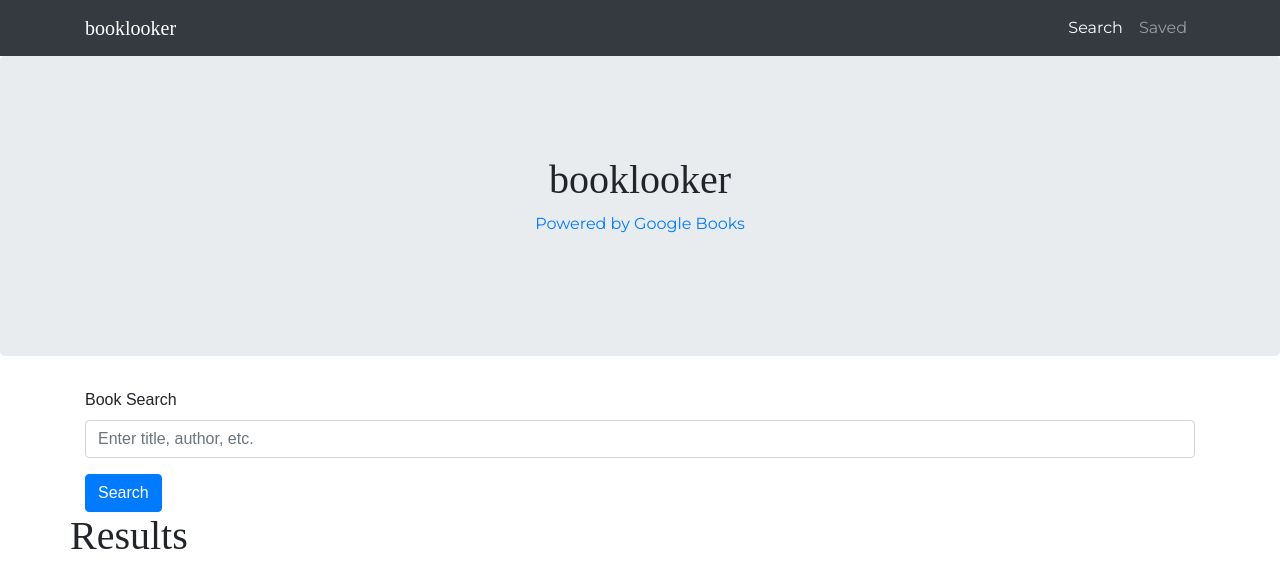
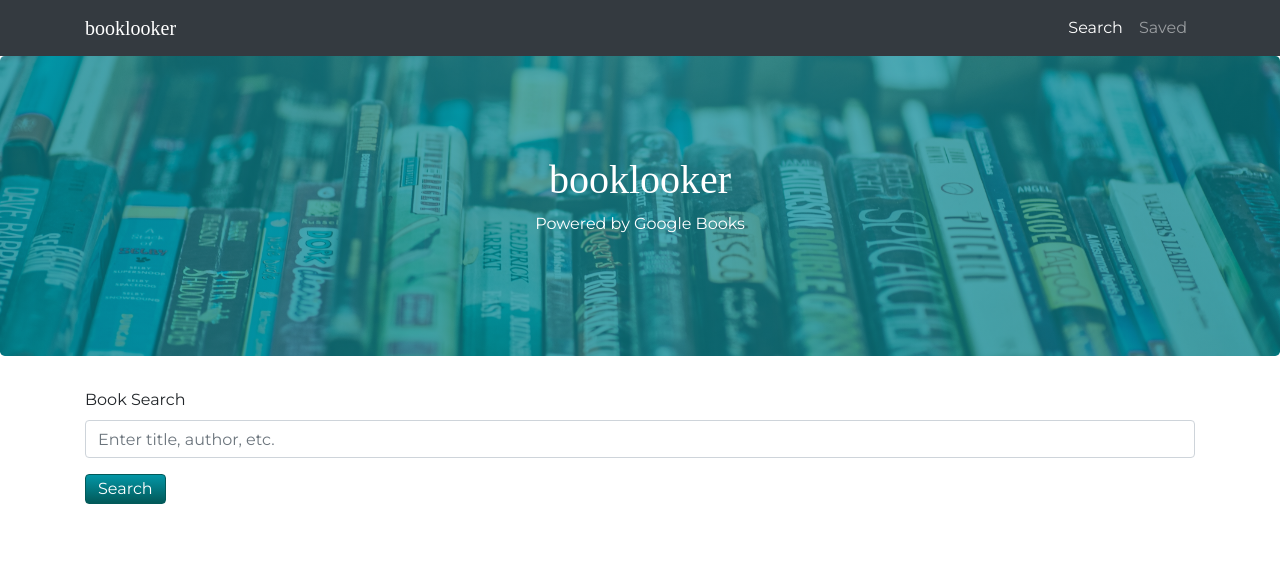
Before and after one commit to bartelto/booklooker, a React (Create React App) app in the folder client/: page / in a window 1280 px wide. Shown: the top 588 px of the page. Built offline with nearby package versions, Linux system fonts and the light colour scheme; a web font is replaced by a local one.

Commit message:
even better styling

```diff
--- a/client/public/index.html
+++ b/client/public/index.html
@@ -12,6 +12,7 @@
     <link rel="shortcut icon" href="%PUBLIC_URL%/favicon.ico">
     <link href="https://fonts.googleapis.com/css?family=Alice|Montserrat&display=swap" rel="stylesheet">
     <link rel="stylesheet" href="https://stackpath.bootstrapcdn.com/bootstrap/4.3.1/css/bootstrap.min.css" integrity="sha384-ggOyR0iXCbMQv3Xipma34MD+dH/1fQ784/j6cY/iJTQUOhcWr7x9JvoRxT2MZw1T" crossorigin="anonymous">
+    <script src="https://kit.fontawesome.com/9d112d245b.js" crossorigin="anonymous"></script>
     <!--
       Notice the use of %PUBLIC_URL% in the tags above.
       It will be replaced with the URL of the `public` folder during the build.
--- a/client/src/components/BookResult/index.js
+++ b/client/src/components/BookResult/index.js
@@ -1,7 +1,7 @@
 import React from "react";
 import "./style.css";
 
-function BookResult({ key, title, author, description, image, link, buttonText, saveBook }) {
+function BookResult({ key, title, author, description, image, link, buttonIcon, saveBook }) {
   return (
     <div className="book-result" key={key}>
       <h2 className="title">{title}</h2>
@@ -9,8 +9,10 @@ function BookResult({ key, title, author, description, image, link, buttonText,
       <img className="image" src={image} alt="book image" />
       <p className="description">{description}</p>
       <div className="btn-panel">
-        <a className="link btn btn-primary" href={link} target="_blank">View</a>
-        <span className="save-btn btn btn-primary" onClick={() => saveBook(title, author, description, image, link)}>{buttonText}</span>
+        <a className="link btn btn-primary" href={link} target="_blank"><i className="fas fa-eye"></i></a>
+        <div className="save-btn btn btn-primary" onClick={() => saveBook(title, author, description, image, link)}>
+          <i className={buttonIcon}></i>
+        </div>
       </div>
     </div>
   );
--- a/client/src/components/BookResult/style.css
+++ b/client/src/components/BookResult/style.css
@@ -7,7 +7,7 @@
 }
 
 .title {
-  width: calc(100% - 200px);
+  width: calc(100% - 50px);
 }
 
 .author {
@@ -32,6 +32,21 @@
   right: 2rem;
 }
 
+.btn-primary {
+  display: block;
+  line-height: 1.0;
+}
+
 .save-btn {
-  margin-left: 0.5rem;
+  margin-top: 0.5rem;
 }
+
+@media (max-width: 576px) {
+  .title {
+    font-size: 24px;
+  }
+
+  .description {
+    font-size: 14px;
+  }
+}
--- a/client/src/components/BookSearch/index.js
+++ b/client/src/components/BookSearch/index.js
@@ -3,7 +3,8 @@ import "./style.css";
 
 function BookSearch(props) {
   return (
-    <form>
+    <div>
+      <form className="book-search">
         <div className="form-group">
           <label htmlFor="search-field">Book Search</label>
           <input
@@ -22,6 +23,7 @@ function BookSearch(props) {
           className="btn btn-primary">
           Search</button>
       </form>
+    </div>
   );
 }
 
--- a/client/src/components/BookSearch/style.css
+++ b/client/src/components/BookSearch/style.css
@@ -1,3 +1,17 @@
 .book-search {
     margin-bottom: 2rem;
+    font-family: 'Montserrat', sans-serif;
 }
+
+.btn {
+    border-color: #025959;
+    background: linear-gradient(to bottom,#0396A6, #025959 );
+}
+
+.btn:hover {
+    background: linear-gradient(to bottom,  #0396A6 33%,  #025959 );
+}
+
+input, label, .btn {
+    font-family: 'Montserrat', sans-serif;
+}
--- a/client/src/components/Jumbotron/style.css
+++ b/client/src/components/Jumbotron/style.css
@@ -1,6 +1,15 @@
 .jumbotron {
   min-height: 300px;
   padding-top: 100px;
+  background: linear-gradient(to bottom, rgba(3,150,166,0.6) 0%, rgba(3,150,166, 0.6) 100%),
+    url(../../assets/images/bookcase-books-bookstore-775998.jpg);
+  background-position: center;
+  background-size: cover;
+  color: white;
+}
+
+.jumbotron a {
+  color: white;
 }
 
 h1, h2 {
--- a/client/src/pages/Saved.js
+++ b/client/src/pages/Saved.js
@@ -1,7 +1,6 @@
 import React, { Component } from "react";
 import { Col, Row, Container } from "../components/Grid";
 import Jumbotron from "../components/Jumbotron";
-import BookSearch from "../components/BookSearch";
 import BookResult from "../components/BookResult";
 import Nav from "../components/Nav";
 import API from "../utils/API";
@@ -26,8 +25,8 @@ class Saved extends Component {
     deleteBook = (id) => {
         console.log("delete book " + id);
         API.deleteBook(id)
-          .then(res => this.loadBooks())
-          .catch(err => console.log(err));
+            .then(res => this.loadBooks())
+            .catch(err => console.log(err));
     };
 
     render() {
@@ -37,8 +36,8 @@ class Saved extends Component {
                 <Jumbotron />
                 <Container>
                     <Row>
-                        <h1>Saved Books</h1>
                         <Col size="md-12">
+                            <h1>Saved Books</h1>
                             {this.state.books.map(book => (
                                 <BookResult
                                     key={book._id}
@@ -51,7 +50,7 @@ class Saved extends Component {
                                         ? book.image
                                         : "https://via.placeholder.com/100x150?text=COVER+NOT+AVALABLE"}
                                     link={book.link}
-                                    buttonText={"Delete"}
+                                    buttonIcon={"fas fa-trash-alt"}
                                     saveBook={() => this.deleteBook(book._id)}
                                 />
                             ))}
--- a/client/src/pages/Search.js
+++ b/client/src/pages/Search.js
@@ -3,14 +3,14 @@ import { Col, Row, Container } from "../components/Grid";
 import Jumbotron from "../components/Jumbotron";
 import BookSearch from "../components/BookSearch";
 import BookResult from "../components/BookResult";
-import DeleteBtn from "../components/DeleteBtn";
 import Nav from "../components/Nav";
 import API from "../utils/API";
 
 class Search extends Component {
     state = {
         books: [],
-        bookSearch: ""
+        bookSearch: "",
+        searchMessage: ""
     };
 
     handleInputChange = event => {
@@ -29,9 +29,17 @@ class Search extends Component {
             .then(res => {
                 console.log("data received!");
                 console.log(res.data);
-                this.setState({ books: res.data });
+                this.setState({
+                    books: res.data,
+                    searchMessage: (res.data.length === 0
+                        ? "No results."
+                        : res.data.length + " results:")
+                });
             })
-            .catch(err => console.log(err));
+            .catch(err => {
+                this.setState({ searchMessage: "No results." });
+                console.log(err);
+            });
     };
 
     handleSaveButton = (title, authors, description, image, link) => {
@@ -74,9 +82,10 @@ class Search extends Component {
                 </Container>
                 <Container>
                     <Row>
-                        <h1>Results</h1>
                         <Col size="md-12">
-                            {this.state.books.map(book => (
+                            <h1>{this.state.searchMessage}</h1>
+                            {this.state.books.length === 0 ? "" :
+                                this.state.books.map(book => (
                                     <div>
                                         <BookResult
                                             key={book.volumeInfo.id}
@@ -89,12 +98,12 @@ class Search extends Component {
                                                 ? book.volumeInfo.imageLinks.smallThumbnail
                                                 : "https://via.placeholder.com/100x150?text=COVER+NOT+AVALABLE"}
                                             link={book.volumeInfo.infoLink}
-                                        buttonText={"Save"}
+                                            buttonIcon={"fas fa-bookmark"}
                                             saveBook={event => this.handleSaveButton(
                                                 book.volumeInfo.title,
                                                 book.volumeInfo.authors !== undefined
                                                     ? book.volumeInfo.authors
-                                                : [ "No author given" ],
+                                                    : ["No author given"],
                                                 book.volumeInfo.description,
                                                 book.volumeInfo.imageLinks !== undefined
                                                     ? book.volumeInfo.imageLinks.smallThumbnail
```
Also changed, not shown: client/src/App.js (+1 -97 lines), client/src/assets/images/bookcase-books-bookstore-775998.jpg (added), 1 other file (tests, documents, lock files or other folders). Lines whose indentation alone changed are shown as unchanged.
